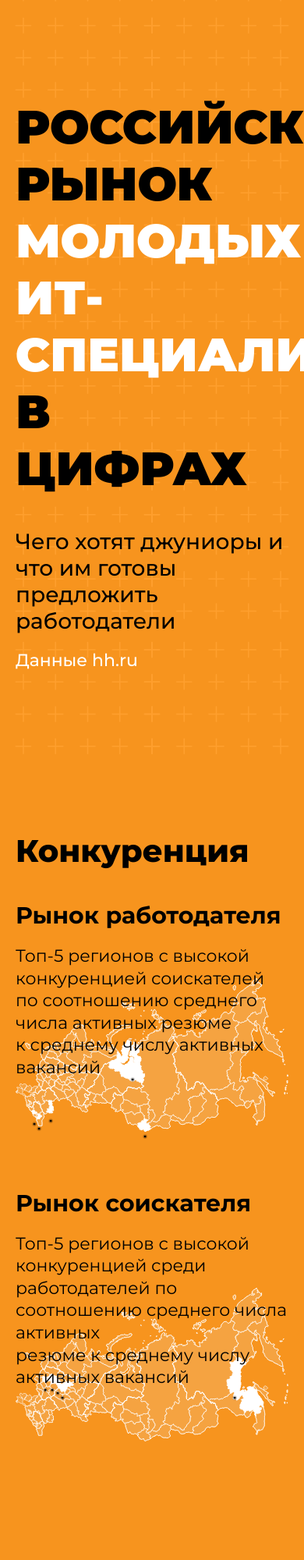
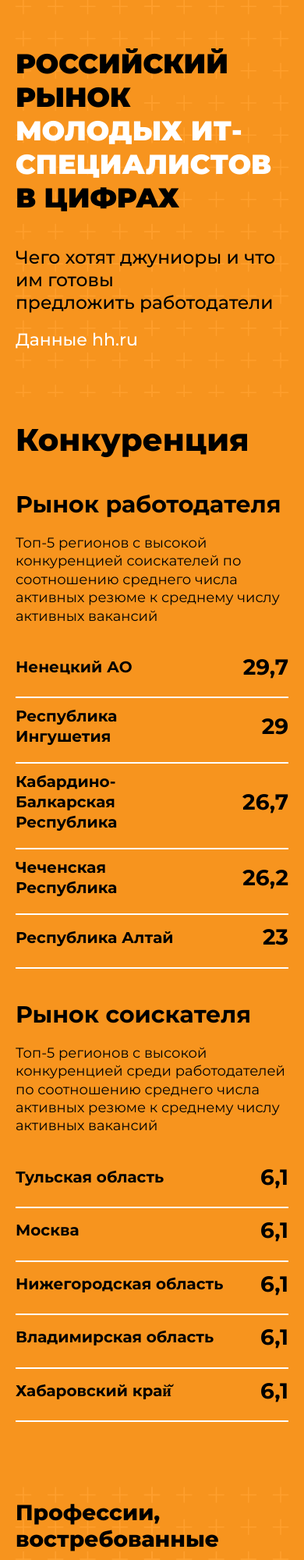
Before and after one commit to Tvisher/omk-land-in-page, a plain HTML site: page index.html in a window 390 px wide. Shown: the top 2000 px of the page at 78% size. Drawn offline with nearby package versions, Linux system fonts and the light colour scheme.

Commit message:
add some adaptive

```diff
--- a/css/land-page.scss
+++ b/css/land-page.scss
@@ -492,3 +492,161 @@
   background: rgba(255, 255, 255, 0.9);
   backdrop-filter: blur(1.5px);
 }
+
+.map-item__mob {
+  display: none;
+  padding-top: 25px;
+  margin-bottom: 40px;
+}
+
+.mob-item {
+  display: flex;
+  justify-content: space-between;
+  align-items: center;
+  gap: 20px;
+  padding: 10px 0 20px;
+  border-bottom: 2px solid #fff;
+}
+.mob-item__name {
+  color: #000;
+  font-size: 20px;
+  font-style: normal;
+  font-weight: 700;
+  line-height: 130%; /* 26px */
+}
+.mob-item__value {
+  color: #000;
+  font-size: 28px;
+  font-weight: 700;
+  line-height: 130%; /* 36.4px */
+}
+@media (max-width: 992px) {
+  .map-item {
+    display: none;
+  }
+
+  .map-item__mob {
+    display: block;
+  }
+  .two-coll {
+    flex-direction: column;
+    gap: 40px;
+  }
+  .coll-item {
+    width: 100%;
+  }
+}
+
+@media (max-width: 880px) {
+  .land-page__head {
+    padding: 100px 0;
+  }
+  .maps-section,
+  .two-coll-sec,
+  .land-graphs {
+    padding: 40px 0;
+  }
+  .land-graphs__item-wrapper {
+    display: flex;
+    flex-direction: column;
+    margin-bottom: 40px;
+  }
+  .land-graphs__item {
+    order: -1;
+  }
+  .item-block__descr {
+    text-align: left !important;
+    display: flex;
+    align-items: center;
+    gap: 20px;
+    position: static !important;
+    width: 100% !important;
+    margin-bottom: 20px;
+    br {
+      display: none;
+    }
+    svg {
+      display: none;
+      justify-content: flex-start !important;
+      text-align: left !important;
+    }
+    &:before {
+      flex-shrink: 0;
+      content: "";
+      width: 30px;
+      height: 20px;
+      border-radius: 5px;
+      background-color: red;
+    }
+  }
+  [data-diagram="1"] .item-block__descr[data-d="1"]:before {
+    background-color: #939598;
+  }
+  [data-diagram="1"] .item-block__descr[data-d="2"]:before {
+    background-color: #000;
+  }
+  [data-diagram="1"] .item-block__descr[data-d="3"]:before {
+    background-color: #fff;
+  }
+
+  [data-diagram="2"] .item-block__descr[data-d="1"]::before {
+    background-color: #636466;
+  }
+  [data-diagram="2"] .item-block__descr[data-d="2"]::before {
+    background-color: #000;
+  }
+  [data-diagram="2"] .item-block__descr[data-d="3"]::before {
+    background-color: #939598;
+  }
+  [data-diagram="2"] .item-block__descr[data-d="4"]::before {
+    background-color: #e1e2e3;
+  }
+  [data-diagram="2"] .item-block__descr[data-d="5"]::before {
+    background-color: #fff;
+  }
+}
+
+@media (max-width: 768px) {
+  .land-page__title {
+    font-size: 40px;
+  }
+  .land-page__head {
+    padding: 60px 0;
+  }
+  .maps-section__descr {
+    font-size: 18px;
+  }
+  .coll-item__title {
+    font-size: 33px;
+  }
+  .descr-name {
+    font-size: 16px;
+    line-height: 120%;
+  }
+  .descr-val {
+    font-size: 24px;
+  }
+  .land-graphs__wrapper .coll-item__descr {
+    margin-bottom: 0;
+  }
+  .maps-section,
+  .two-coll-sec,
+  .land-graphs {
+    padding: 30px 0;
+  }
+  .maps-section__descr br {
+    display: none;
+  }
+}
+
+@media (max-width: 480px) {
+  .coll-item__title {
+    font-size: 28px;
+  }
+  .land-page__title {
+    font-size: 9vw;
+  }
+  .head__descr {
+    font-size: 6vw;
+  }
+}
--- a/index.html
+++ b/index.html
@@ -1472,6 +1472,42 @@
               </svg>
             </div>
           </div>
+          <div class="map-item__mob">
+            <div class="mob-item">
+              <div class="mob-item__name">Ненецкий АО</div>
+              <div class="mob-item__value">29,7</div>
+            </div>
+
+            <div class="mob-item">
+              <div class="mob-item__name">
+                Республика <br />
+                Ингушетия
+              </div>
+              <div class="mob-item__value">29</div>
+            </div>
+
+            <div class="mob-item">
+              <div class="mob-item__name">
+                Кабардино- <br />
+                Балкарская<br />
+                Республика
+              </div>
+              <div class="mob-item__value">26,7</div>
+            </div>
+
+            <div class="mob-item">
+              <div class="mob-item__name">
+                Чеченская <br />
+                Республика
+              </div>
+              <div class="mob-item__value">26,2</div>
+            </div>
+
+            <div class="mob-item">
+              <div class="mob-item__name">Республика Алтай</div>
+              <div class="mob-item__value">23</div>
+            </div>
+          </div>
           <h3 class="maps-section__subtitle">Рынок соискателя</h3>
           <div class="maps-section__descr">
             Топ-5 регионов с высокой конкуренцией среди <br />
@@ -2843,6 +2879,30 @@
               </svg>
             </div>
           </div>
+          <div class="map-item__mob">
+            <div class="mob-item">
+              <div class="mob-item__name">Тульская область</div>
+              <div class="mob-item__value">6,1</div>
+            </div>
+            <div class="mob-item">
+              <div class="mob-item__name">Москва</div>
+              <div class="mob-item__value">6,1</div>
+            </div>
+
+            <div class="mob-item">
+              <div class="mob-item__name">Нижегородская область</div>
+              <div class="mob-item__value">6,1</div>
+            </div>
+
+            <div class="mob-item">
+              <div class="mob-item__name">Владимирская область</div>
+              <div class="mob-item__value">6,1</div>
+            </div>
+            <div class="mob-item">
+              <div class="mob-item__name">Хабаровский край̆</div>
+              <div class="mob-item__value">6,1</div>
+            </div>
+          </div>
         </div>
       </section>
       <section class="two-coll-sec">
```
Also changed, not shown: css/land-page.min.css.
